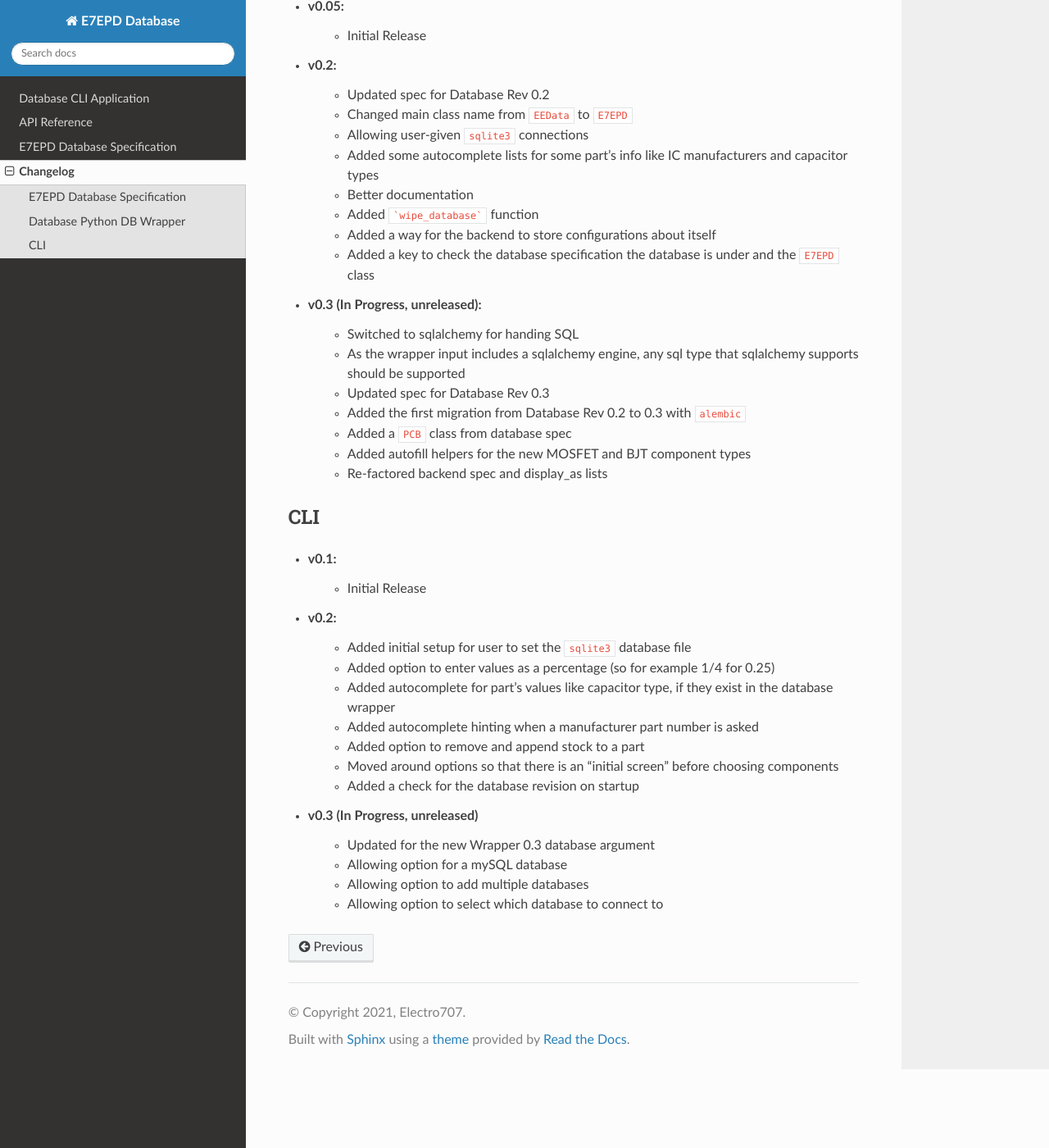
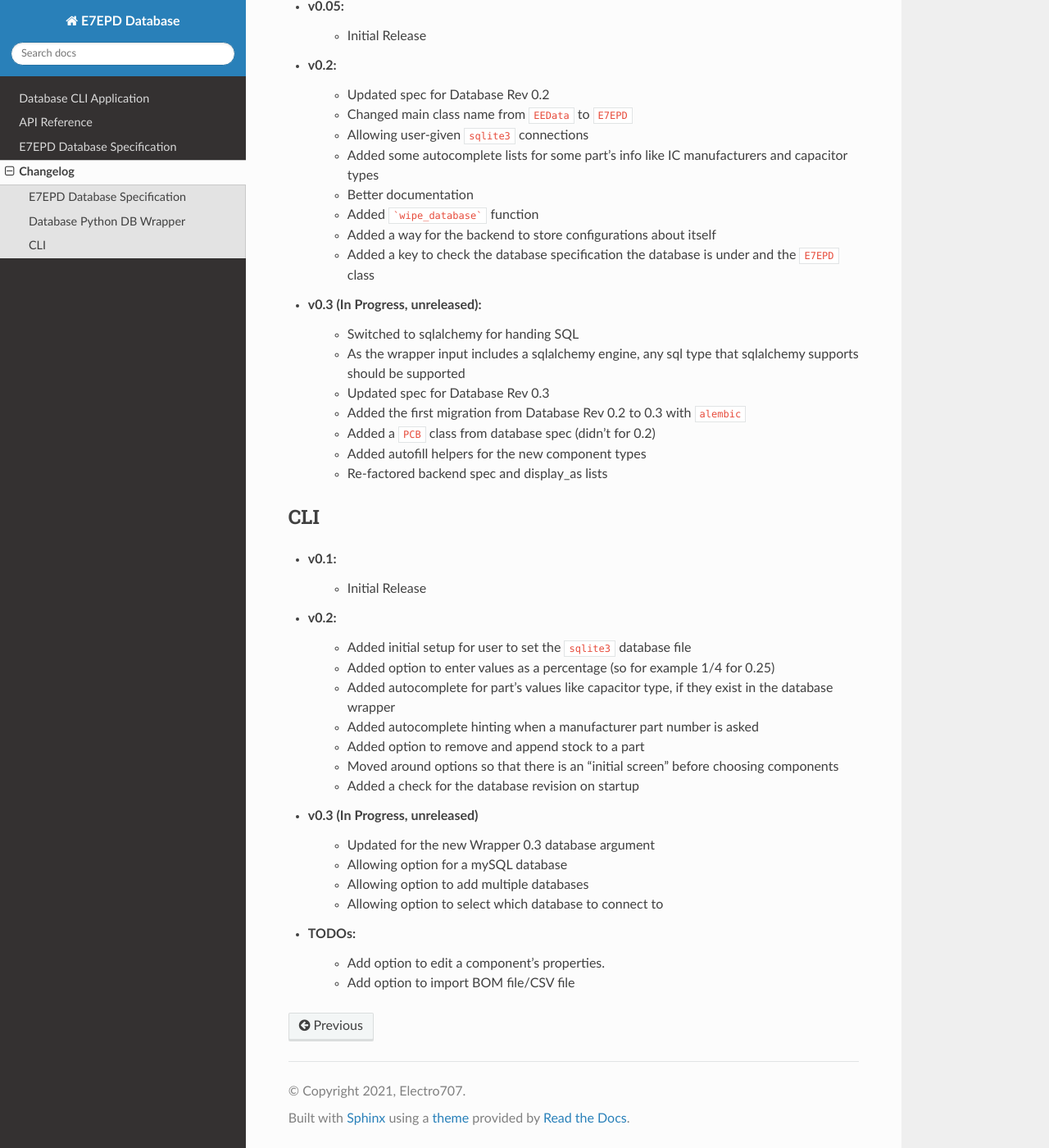
Before and after one commit to Electro707/ee-parts-database, a Sphinx documentation site: the page built from docs/changelog.rst, in a window 1280 px wide and 1400 px high, scrolled down 928 px. Shown: the whole window at 82% size. Built offline with Sphinx 7.4.7 and the Read the Docs theme 2.0.0, drawn with Linux system fonts in a browser that asks for light colours.

Commit message:
Minor Docs change. Added TODO list for CLI

```diff
--- a/docs/changelog.rst
+++ b/docs/changelog.rst
@@ -45,8 +45,8 @@ Database Python DB Wrapper
     * As the wrapper input includes a sqlalchemy engine, any sql type that sqlalchemy supports should be supported
     * Updated spec for Database Rev 0.3
     * Added the first migration from Database Rev 0.2 to 0.3 with ``alembic``
-    * Added a ``PCB`` class from database spec
-    * Added autofill helpers for the new MOSFET and BJT component types
+    * Added a ``PCB`` class from database spec (didn't for 0.2)
+    * Added autofill helpers for the new component types
     * Re-factored backend spec and display_as lists
 
 CLI
@@ -67,3 +67,8 @@ CLI
     * Allowing option for a mySQL database
     * Allowing option to add multiple databases
     * Allowing option to select which database to connect to
+
+
+* TODOs:
+    * Add option to edit a component's properties.
+    * Add option to import BOM file/CSV file
```
